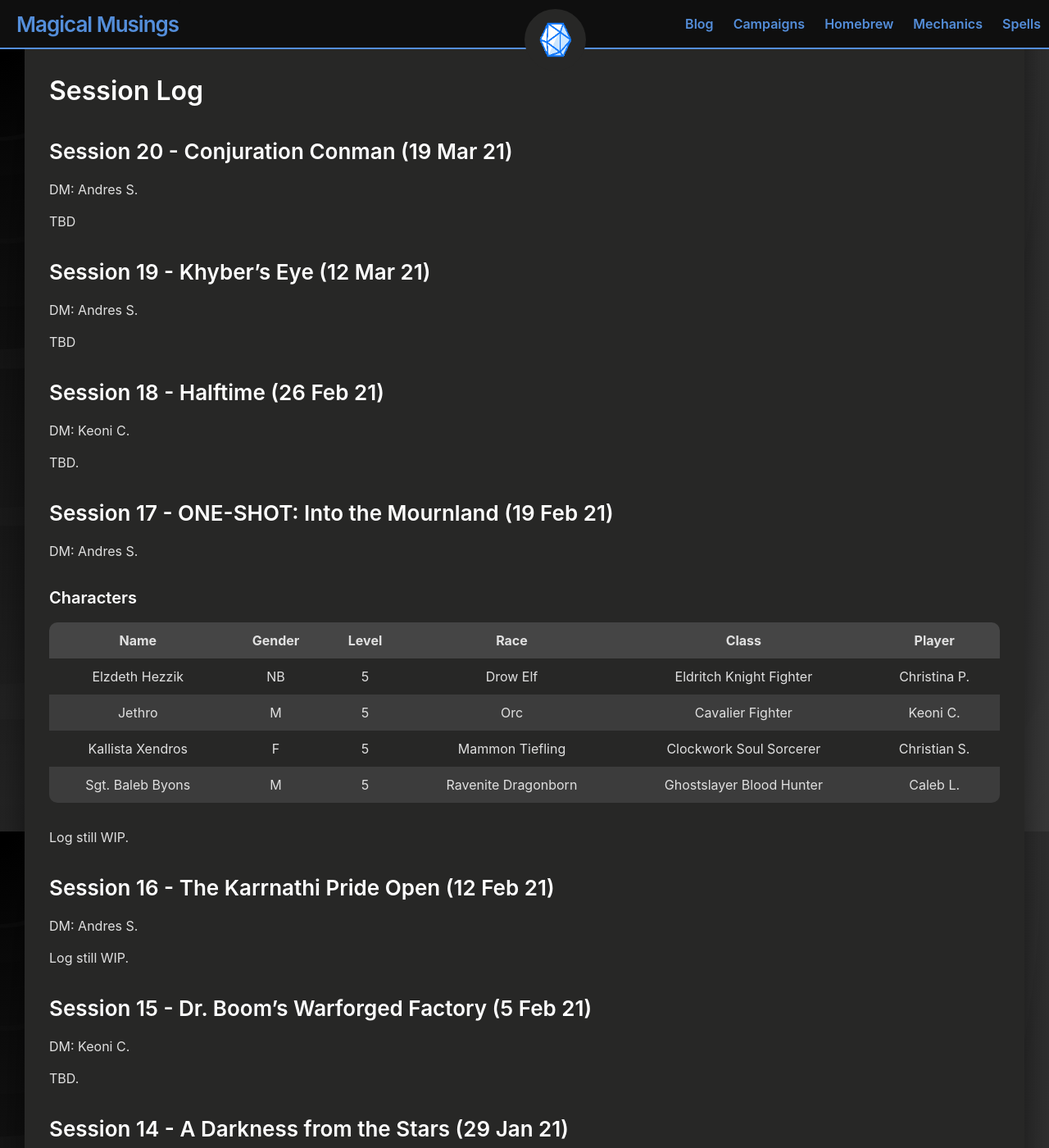
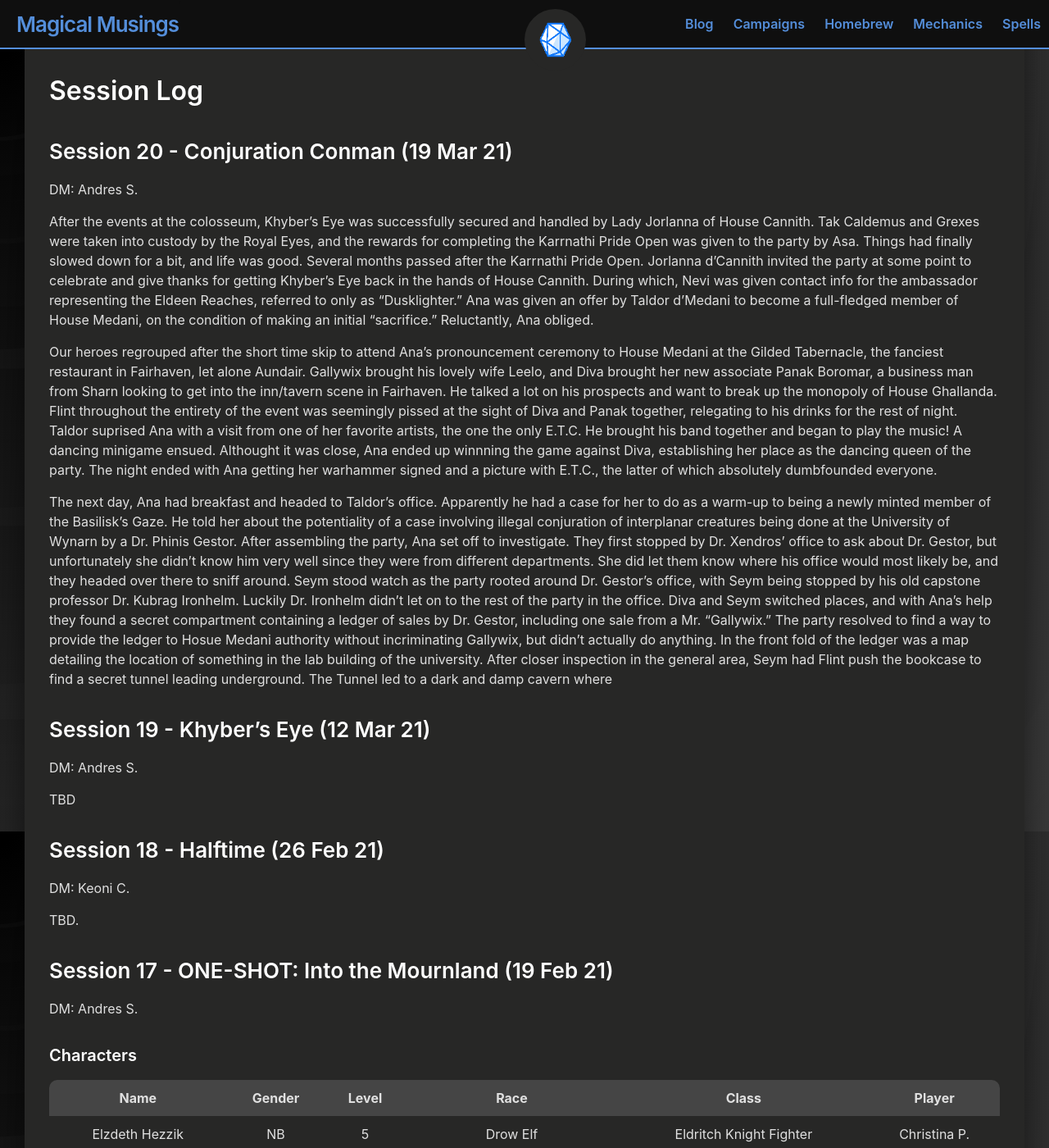
Before and after one commit to andersthemagi/magicalmusings.github.io, a Jekyll site: the page built from _posts/campaigns/free lances/2020-10-05-campaign-free-lances.md, in a window 1280 px wide and 1400 px high, scrolled down 1866 px. Shown: the whole window at 82% size. Built offline with Jekyll 4.4.1, drawn with Linux system fonts in a browser that asks for light colours.

Commit message:
Update 2020-10-05-campaign-free-lances.md

```diff
--- a/_posts/campaigns/free lances/2020-10-05-campaign-free-lances.md
+++ b/_posts/campaigns/free lances/2020-10-05-campaign-free-lances.md
@@ -73,7 +73,11 @@ You can read our party's "adventurer's accord," a document that specifies expect
 ### Session 20 - Conjuration Conman (19 Mar 21)
 DM: Andres S.
 
-TBD
+After the events at the colosseum, Khyber's Eye was successfully secured and handled by Lady Jorlanna of House Cannith. Tak Caldemus and Grexes were taken into custody by the Royal Eyes, and the rewards for completing the Karrnathi Pride Open was given to the party by Asa. Things had finally slowed down for a bit, and life was good. Several months passed after the Karrnathi Pride Open. Jorlanna d'Cannith invited the party at some point to celebrate and give thanks for getting Khyber's Eye back in the hands of House Cannith. During which, Nevi was given contact info for the ambassador representing the Eldeen Reaches, referred to only as "Dusklighter." Ana was given an offer by Taldor d'Medani to become a full-fledged member of House Medani, on the condition of making an initial "sacrifice." Reluctantly, Ana obliged.
+
+Our heroes regrouped after the short time skip to attend Ana's pronouncement ceremony to House Medani at the Gilded Tabernacle, the fanciest restaurant in Fairhaven, let alone Aundair. Gallywix brought his lovely wife Leelo, and Diva brought her new associate Panak Boromar, a business man from Sharn looking to get into the inn/tavern scene in Fairhaven. He talked a lot on his prospects and want to break up the monopoly of House Ghallanda. Flint throughout the entirety of the event was seemingly pissed at the sight of Diva and Panak together, relegating to his drinks for the rest of night. Taldor suprised Ana with a visit from one of her favorite artists, the one the only E.T.C. He brought his band together and began to play the music! A dancing minigame ensued. Althought it was close, Ana ended up winnning the game against Diva, establishing her place as the dancing queen of the party. The night ended with Ana getting her warhammer signed and a picture with E.T.C., the latter of which absolutely dumbfounded everyone.
+
+The next day, Ana had breakfast and headed to Taldor's office. Apparently he had a case for her to do as a warm-up to being a newly minted member of the Basilisk's Gaze. He told her about the potentiality of a case involving illegal conjuration of interplanar creatures being done at the University of Wynarn by a Dr. Phinis Gestor. After assembling the party, Ana set off to investigate. They first stopped by Dr. Xendros' office to ask about Dr. Gestor, but unfortunately she didn't know him very well since they were from different departments. She did let them know where his office would most likely be, and they headed over there to sniff around. Seym stood watch as the party rooted around Dr. Gestor's office, with Seym being stopped by his old capstone professor Dr. Kubrag Ironhelm. Luckily Dr. Ironhelm didn't let on to the rest of the party in the office. Diva and Seym switched places, and with Ana's help they found a secret compartment containing a ledger of sales by Dr. Gestor, including one sale from a Mr. "Gallywix." The party resolved to find a way to provide the ledger to Hosue Medani authority without incriminating Gallywix, but didn't actually do anything. In the front fold of the ledger was a map detailing the location of something in the lab building of the university. After closer inspection in the general area, Seym had Flint push the bookcase to find a secret tunnel leading underground. The Tunnel led to a dark and damp cavern where
 
 ### Session 19 - Khyber's Eye (12 Mar 21)
 DM: Andres S.
```
